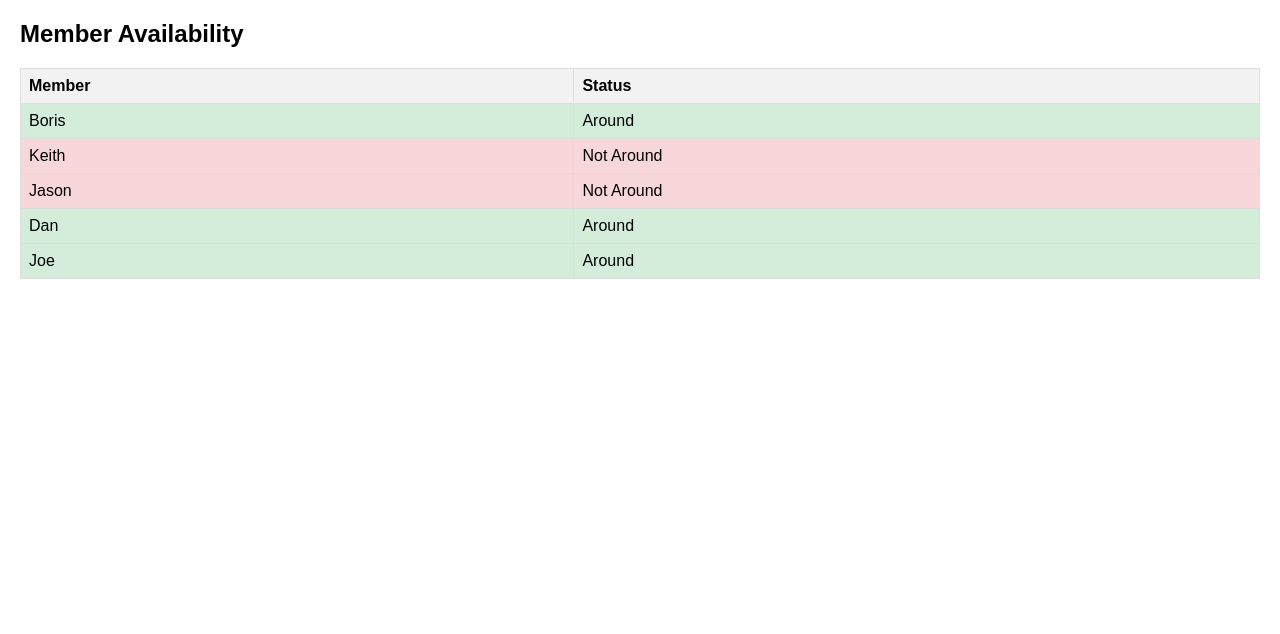
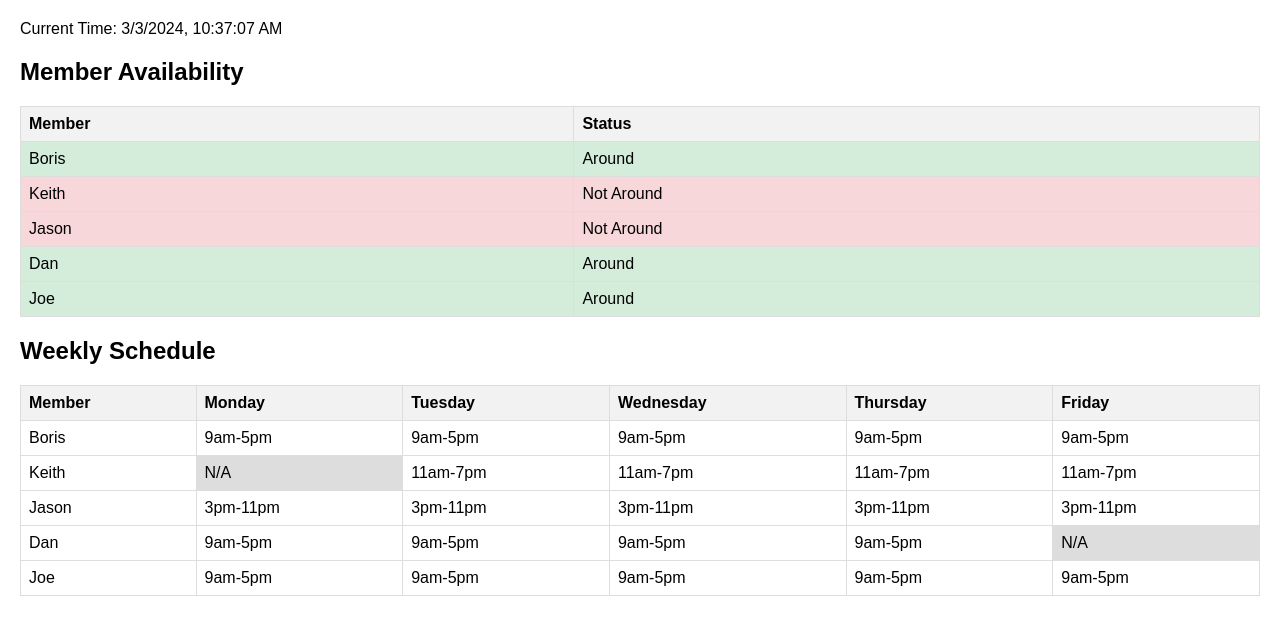
Before and after one commit to kbase-infra/kbase-infra.github.io, a plain HTML site: page index.html in a window 1280 px wide. Drawn offline with Linux system fonts and the light colour scheme.

Commit message:
Update index.html

```diff
--- a/index.html
+++ b/index.html
@@ -3,15 +3,19 @@
 <head>
     <meta charset="UTF-8">
     <meta name="viewport" content="width=device-width, initial-scale=1.0">
-    <title>Member Availability Table</title>
+    <title>Member Schedule and Availability</title>
     <style>
         body {
             font-family: Arial, sans-serif;
             margin: 20px;
         }
+        .time-display {
+            margin-bottom: 20px;
+        }
         table {
             width: 100%;
             border-collapse: collapse;
+            margin-bottom: 20px;
         }
         th, td {
             border: 1px solid #dddddd;
@@ -27,9 +31,14 @@
         .not-around {
             background-color: #f8d7da;
         }
+        .not-applicable {
+            background-color: #ddd;
+        }
     </style>
 </head>
 <body>
+    <div class="time-display" id="currentTime">Current Time: Loading...</div>
+
     <h2>Member Availability</h2>
     <table id="availabilityTable">
         <tr>
@@ -43,18 +52,73 @@
         <tr id="Joe"><td>Joe</td><td>Checking...</td></tr>
     </table>
 
+    <h2>Weekly Schedule</h2>
+    <table>
+        <tr>
+            <th>Member</th>
+            <th>Monday</th>
+            <th>Tuesday</th>
+            <th>Wednesday</th>
+            <th>Thursday</th>
+            <th>Friday</th>
+        </tr>
+        <tr>
+            <td>Boris</td>
+            <td>9am-5pm</td>
+            <td>9am-5pm</td>
+            <td>9am-5pm</td>
+            <td>9am-5pm</td>
+            <td>9am-5pm</td>
+        </tr>
+        <tr>
+            <td>Keith</td>
+            <td class="not-applicable">N/A</td>
+            <td>11am-7pm</td>
+            <td>11am-7pm</td>
+            <td>11am-7pm</td>
+            <td>11am-7pm</td>
+        </tr>
+        <tr>
+            <td>Jason</td>
+            <td>3pm-11pm</td>
+            <td>3pm-11pm</td>
+            <td>3pm-11pm</td>
+            <td>3pm-11pm</td>
+            <td>3pm-11pm</td>
+        </tr>
+        <tr>
+            <td>Dan</td>
+            <td>9am-5pm</td>
+            <td>9am-5pm</td>
+            <td>9am-5pm</td>
+            <td>9am-5pm</td>
+            <td class="not-applicable">N/A</td>
+        </tr>
+        <tr>
+            <td>Joe</td>
+            <td>9am-5pm</td>
+            <td>9am-5pm</td>
+            <td>9am-5pm</td>
+            <td>9am-5pm</td>
+            <td>9am-5pm</td>
+        </tr>
+    </table>
+
     <script>
         function updateMemberStatus() {
             const now = new Date();
             const cstTime = new Date(now.toLocaleString("en-US", { timeZone: "America/Chicago" }));
             const dayOfWeek = cstTime.getDay(); // 0 is Sunday, 1 is Monday, ..., 6 is Saturday
             const hours = cstTime.getHours(); // 0 to 23
+            const minutes = cstTime.getMinutes();
+            const currentTimeDisplay = document.getElementById('currentTime');
+            currentTimeDisplay.textContent = 'Current Time: ' + cstTime.toLocaleString();
 
             // Define the schedules
             const schedules = {
                 "Boris": { start: 9, end: 17, daysOff: [] },
-                "Keith": { start: 11, end: 17, daysOff: [1] }, // 1 is Monday
-                "Jason": { start: 15, end: 17, daysOff: [] },
+                "Keith": { start: 11, end: 19, daysOff: [1] }, // Keith ends at 7pm, 1 is Monday
+                "Jason": { start: 15, end: 23, daysOff: [] }, // Jason ends at 11pm
                 "Dan": { start: 9, end: 17, daysOff: [5] }, // 5 is Friday
                 "Joe": { start: 9, end: 17, daysOff: [] }
             };
```
